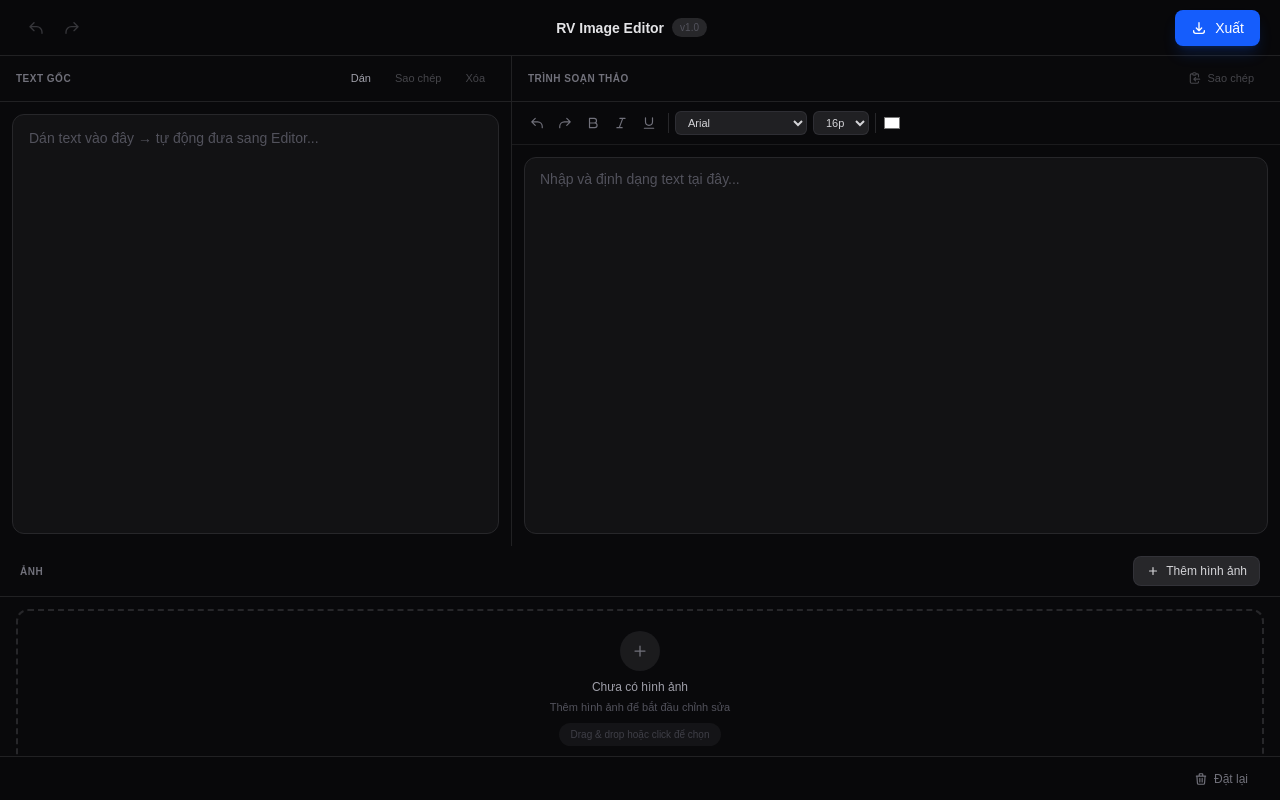
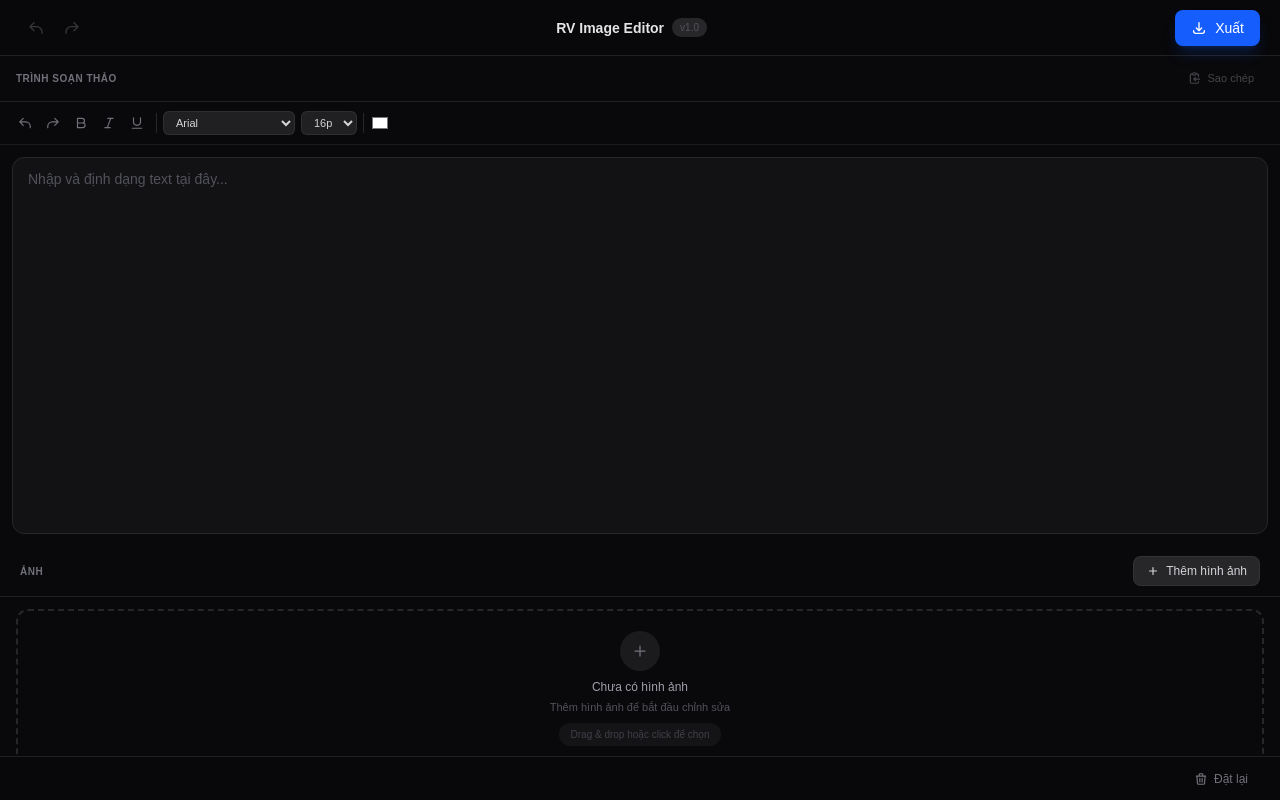
Before and after one commit to LeNguyenTatThang/text-image-editor, a Next.js app: page / in a window 1280 px wide. Built offline with nearby package versions, Linux system fonts and the light colour scheme.

Commit message:
refactor: remove SourceTextarea, RichTextEditor now full width
- Remove Text Gốc panel (SourceTextarea.tsx deleted)
- TextWorkspace simplified to single RichTextEditor
- User pastes directly into contentEditable

```diff
--- a/src/components/editor/text/RichTextEditor.tsx
+++ b/src/components/editor/text/RichTextEditor.tsx
@@ -4,6 +4,7 @@ import { useCallback, useRef, useState, useEffect } from "react";
 
 interface RichTextEditorProps {
   initialHtml?: string;
+  onPushToEditor?: (html: string) => void;
 }
 
 const TOOLBAR_BUTTONS = [
--- a/src/components/editor/text/SourceTextarea.tsx
+++ /dev/null
@@ -1,121 +0,0 @@
-"use client";
-
-import { useCallback, useRef, useState, useEffect } from "react";
-
-interface SourceTextareaProps {
-  onPushToEditor: (html: string) => void;
-  editorKey: number;
-}
-
-export default function SourceTextarea({ onPushToEditor, editorKey }: SourceTextareaProps) {
-  const [text, setText] = useState("");
-  const textareaRef = useRef<HTMLTextAreaElement>(null);
-  const prevKeyRef = useRef(editorKey);
-  const isPastingRef = useRef(false);
-
-  // Clear text when editorKey changes (new push happened)
-  useEffect(() => {
-    if (editorKey !== prevKeyRef.current) {
-      prevKeyRef.current = editorKey;
-      setText("");
-    }
-  }, [editorKey]);
-
-  const pushToEditor = useCallback(
-    (content: string) => {
-      if (!content.trim()) return;
-      const html = content
-        .split("\n")
-        .filter((l) => l.trim())
-        .map((l) => `<p>${l}</p>`)
-        .join("");
-      onPushToEditor(html);
-    },
-    [onPushToEditor]
-  );
-
-  const handleCopy = useCallback(() => {
-    const ta = textareaRef.current;
-    if (!ta) return;
-    const start = ta.selectionStart;
-    const end = ta.selectionEnd;
-    const selected = start !== end ? text.substring(start, end) : text;
-    navigator.clipboard.writeText(selected);
-  }, [text]);
-
-  const handleClear = useCallback(() => {
-    setText("");
-    textareaRef.current?.focus();
-  }, []);
-
-  // Handle native Ctrl+V paste on textarea
-  const handleNativePaste = useCallback(
-    (e: React.ClipboardEvent<HTMLTextAreaElement>) => {
-      // Set flag to prevent handlePaste (button) from also firing
-      isPastingRef.current = true;
-      setTimeout(() => { isPastingRef.current = false; }, 100);
-
-      const pasted = e.clipboardData.getData("text");
-      if (pasted) {
-        // Auto-push to editor after paste
-        setTimeout(() => pushToEditor(pasted), 0);
-      }
-    },
-    [pushToEditor]
-  );
-
-  // Handle Paste button click
-  const handlePasteButton = useCallback(async () => {
-    if (isPastingRef.current) return; // Prevent duplicate if Ctrl+V just fired
-    try {
-      const clipText = await navigator.clipboard.readText();
-      setText(clipText);
-      pushToEditor(clipText);
-    } catch {
-      textareaRef.current?.focus();
-    }
-  }, [pushToEditor]);
-
-  return (
-    <div className="flex flex-col h-full">
-      <div className="flex items-center justify-between px-4 py-2.5 border-b border-zinc-800/80">
-        <span className="text-[10px] text-zinc-500 uppercase tracking-wider font-semibold">
-          Text Gốc
-        </span>
-        <div className="flex items-center gap-1">
-          <button
-            onClick={handlePasteButton}
-            className="px-2.5 py-1 text-[11px] rounded-md text-zinc-400 hover:text-white hover:bg-zinc-800 transition-all duration-200"
-          >
-            Dán
-          </button>
-          <button
-            onClick={handleCopy}
-            disabled={!text}
-            className="px-2.5 py-1 text-[11px] rounded-md text-zinc-400 hover:text-white hover:bg-zinc-800 transition-all duration-200 disabled:opacity-40 disabled:cursor-not-allowed"
-          >
-            Sao chép
-          </button>
-          <button
-            onClick={handleClear}
-            disabled={!text}
-            className="px-2.5 py-1 text-[11px] rounded-md text-zinc-400 hover:text-red-400 hover:bg-red-400/10 transition-all duration-200 disabled:opacity-40 disabled:cursor-not-allowed"
-          >
-            Xóa
-          </button>
-        </div>
-      </div>
-
-      <div className="flex-1 p-3 min-h-0">
-        <textarea
-          ref={textareaRef}
-          value={text}
-          onChange={(e) => setText(e.target.value)}
-          onPaste={handleNativePaste}
-          placeholder="Dán text vào đây → tự động đưa sang Editor..."
-          className="w-full h-full text-sm text-zinc-200 bg-zinc-900/60 border border-zinc-800 rounded-xl px-4 py-3 focus:outline-none focus:border-blue-500/50 focus:ring-1 focus:ring-blue-500/20 placeholder:text-zinc-600 resize-none leading-relaxed transition-all duration-200"
-        />
-      </div>
-    </div>
-  );
-}
--- a/src/components/editor/text/TextWorkspace.tsx
+++ b/src/components/editor/text/TextWorkspace.tsx
@@ -1,31 +1,11 @@
 "use client";
 
-import { useState, useCallback } from "react";
-import SourceTextarea from "./SourceTextarea";
 import RichTextEditor from "./RichTextEditor";
 
 export default function TextWorkspace() {
-  const [editorHtml, setEditorHtml] = useState<string | undefined>(undefined);
-  const [editorKey, setEditorKey] = useState(0);
-
-  const handlePushToEditor = useCallback((html: string) => {
-    setEditorHtml(html);
-    setEditorKey((k) => k + 1);
-  }, []);
-
   return (
-    <div className="flex flex-col overflow-hidden">
-      <div className="grid grid-cols-[2fr_3fr] h-full min-h-0">
-        <div className="border-r border-zinc-800/80 min-h-0">
-          <SourceTextarea onPushToEditor={handlePushToEditor} editorKey={editorKey} />
-        </div>
-        <div className="min-h-0">
-          <RichTextEditor
-            key={editorKey}
-            initialHtml={editorHtml}
-          />
-        </div>
-      </div>
+    <div className="flex flex-col overflow-hidden h-full">
+      <RichTextEditor />
     </div>
   );
 }
```
